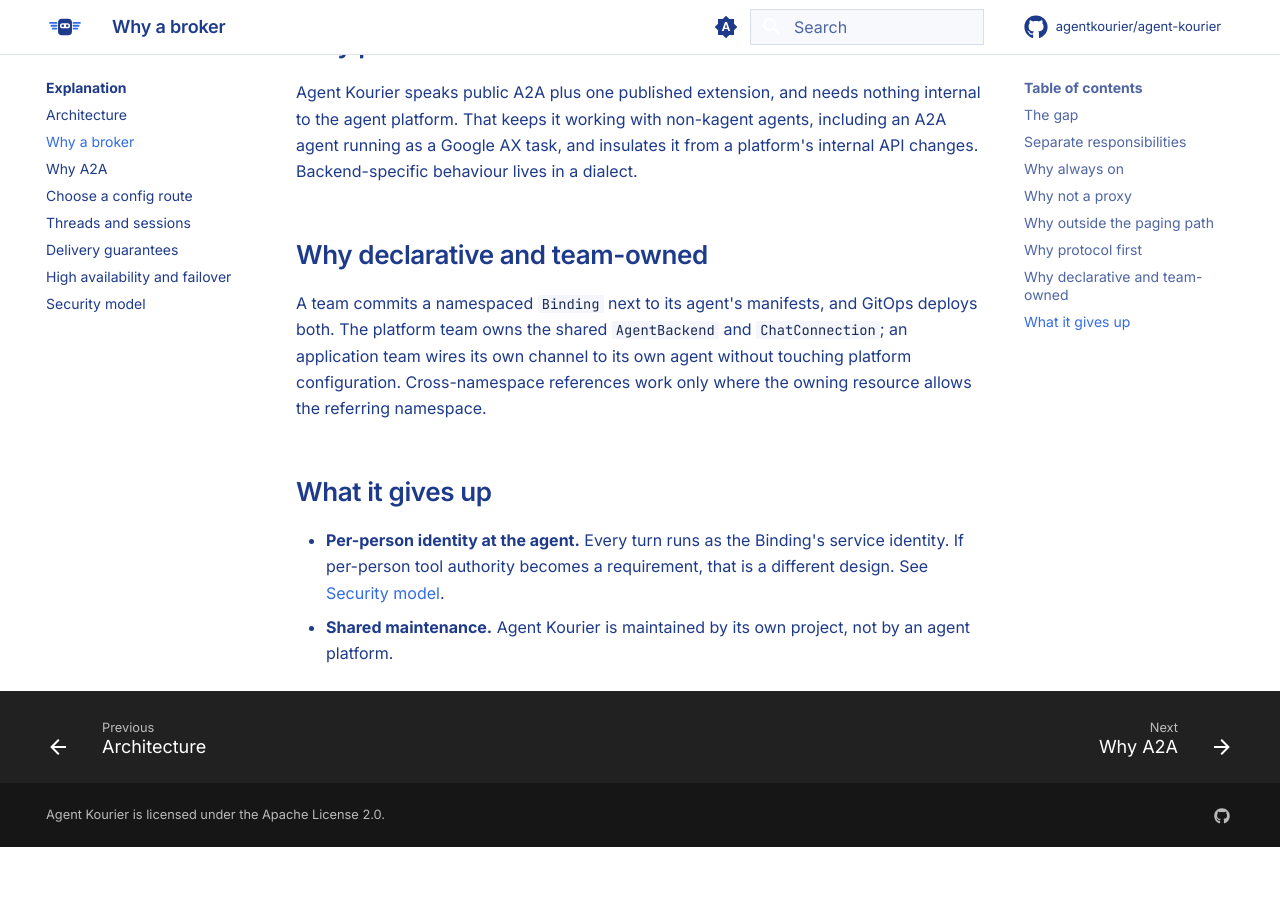
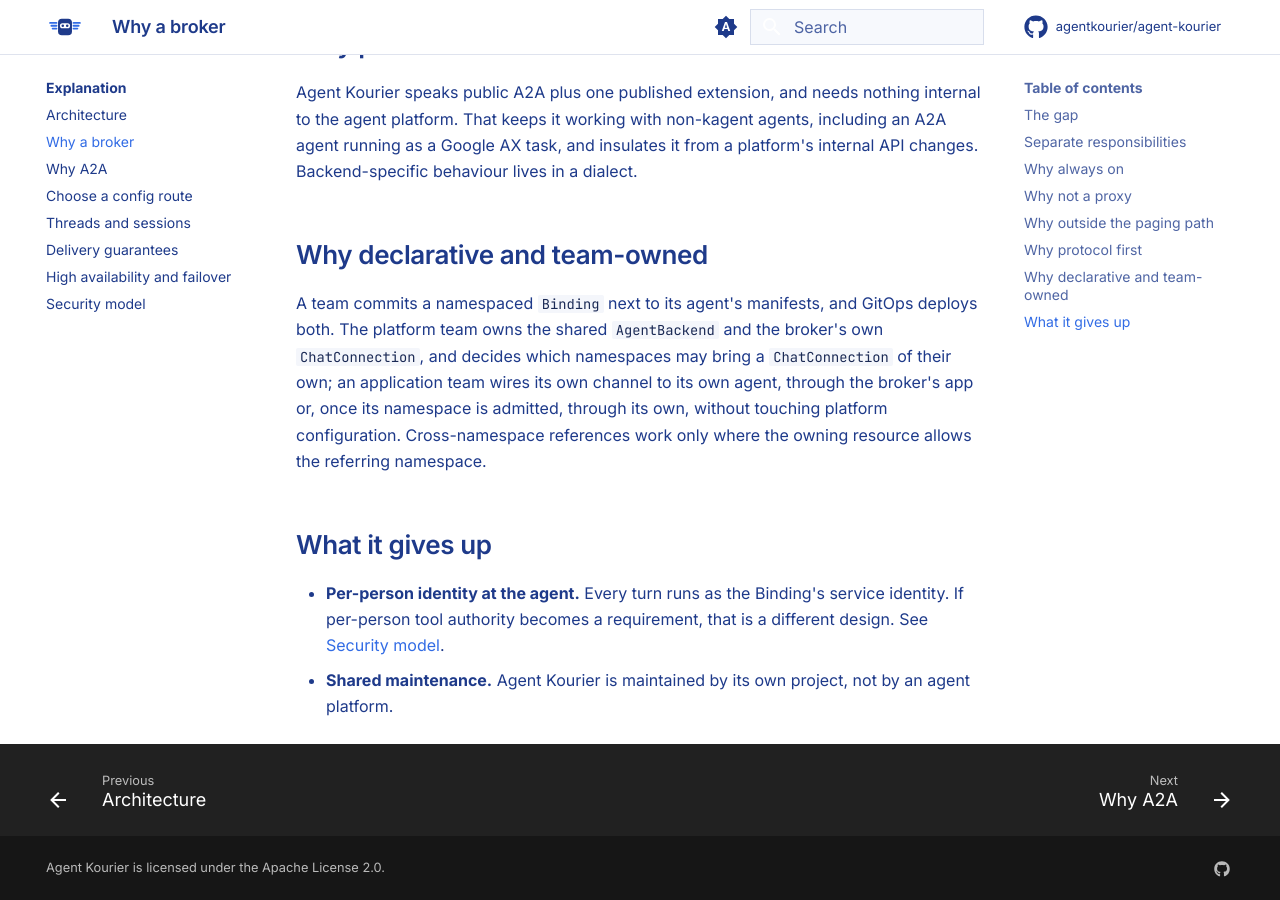
Before and after one commit to agentkourier/agent-kourier, an MkDocs documentation site: the page built from docs/explanation/why-a-broker.md, in a window 1280 px wide and 900 px high, scrolled down 2214 px. Built offline with MkDocs 1.6.1 and Material for MkDocs 9.7.7, drawn with Linux system fonts in a browser that asks for light colours; comment, search, counter and statistics services are not loaded; before the commit the page ends 3061 px from its top, so only the background shows below that.

Commit message:
docs: say a team can bring its own chat app on the overview pages
The README's platform section and resource table, the docs home page and
Why a broker still said the platform team owns the one chat app. Since
team connections, the platform owns the broker's own ChatConnection, if
it has one, and admits the namespaces whose teams bring their own; the
broker serves no other, at most 16 in all.

```diff
--- a/docs/explanation/why-a-broker.md
+++ b/docs/explanation/why-a-broker.md
@@ -72,8 +72,9 @@ platform's internal API changes. Backend-specific behaviour lives in a dialect.
 ## Why declarative and team-owned
 
 A team commits a namespaced `Binding` next to its agent's manifests, and GitOps deploys both. The platform team owns
-the shared `AgentBackend` and `ChatConnection`; an application team wires its own channel to its own agent without
-touching platform configuration. Cross-namespace references work only where the owning resource allows the referring
+the shared `AgentBackend` and the broker's own `ChatConnection`, and decides which namespaces may bring a `ChatConnection`
+of their own; an application team wires its own channel to its own agent, through the broker's app or, once its namespace
+is admitted, through its own, without touching platform configuration. Cross-namespace references work only where the owning resource allows the referring
 namespace.
 
 ## What it gives up
```
Also changed, not shown: README.md (+13 -8 lines), docs/index.md (+3 -2 lines).
